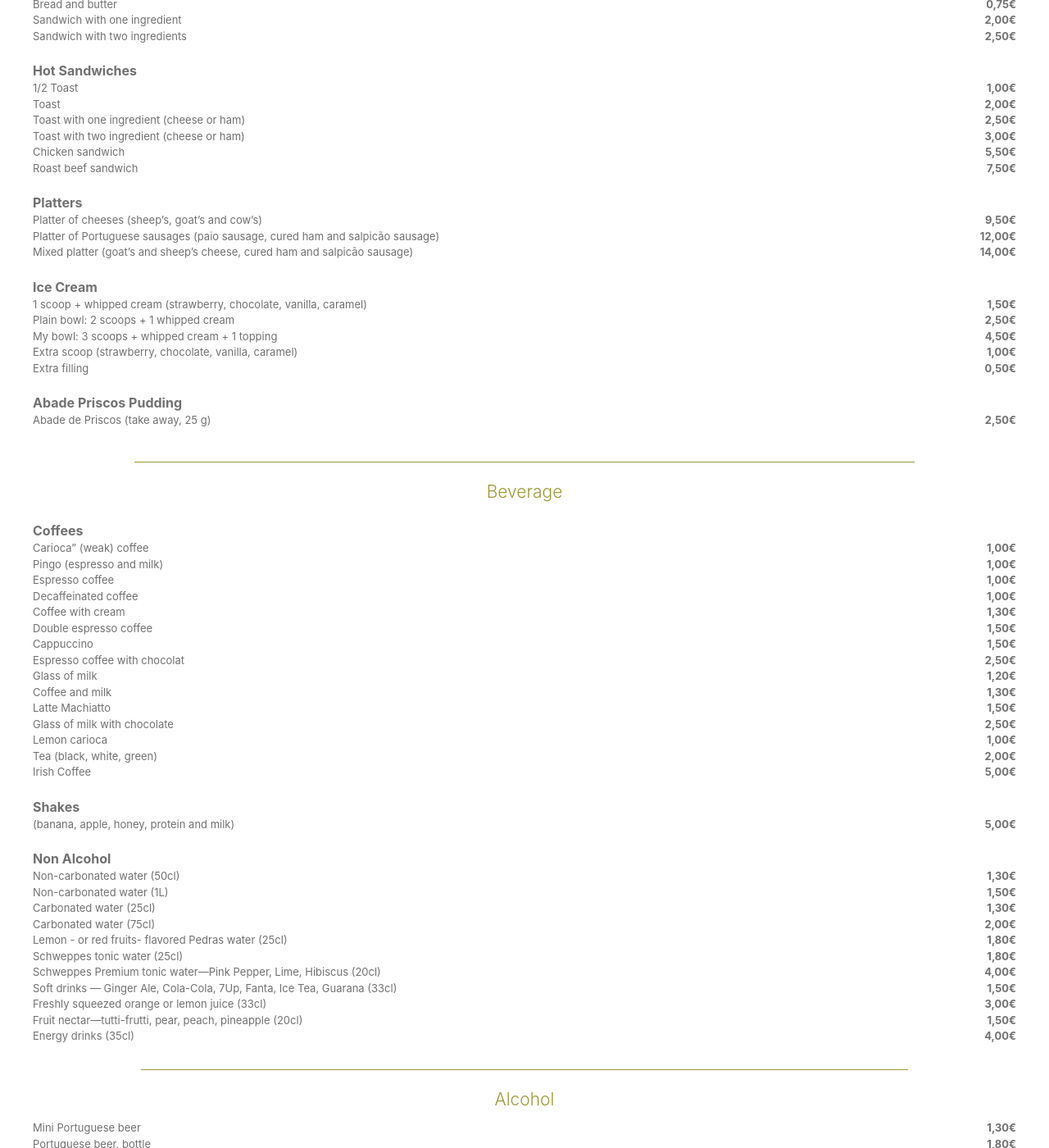
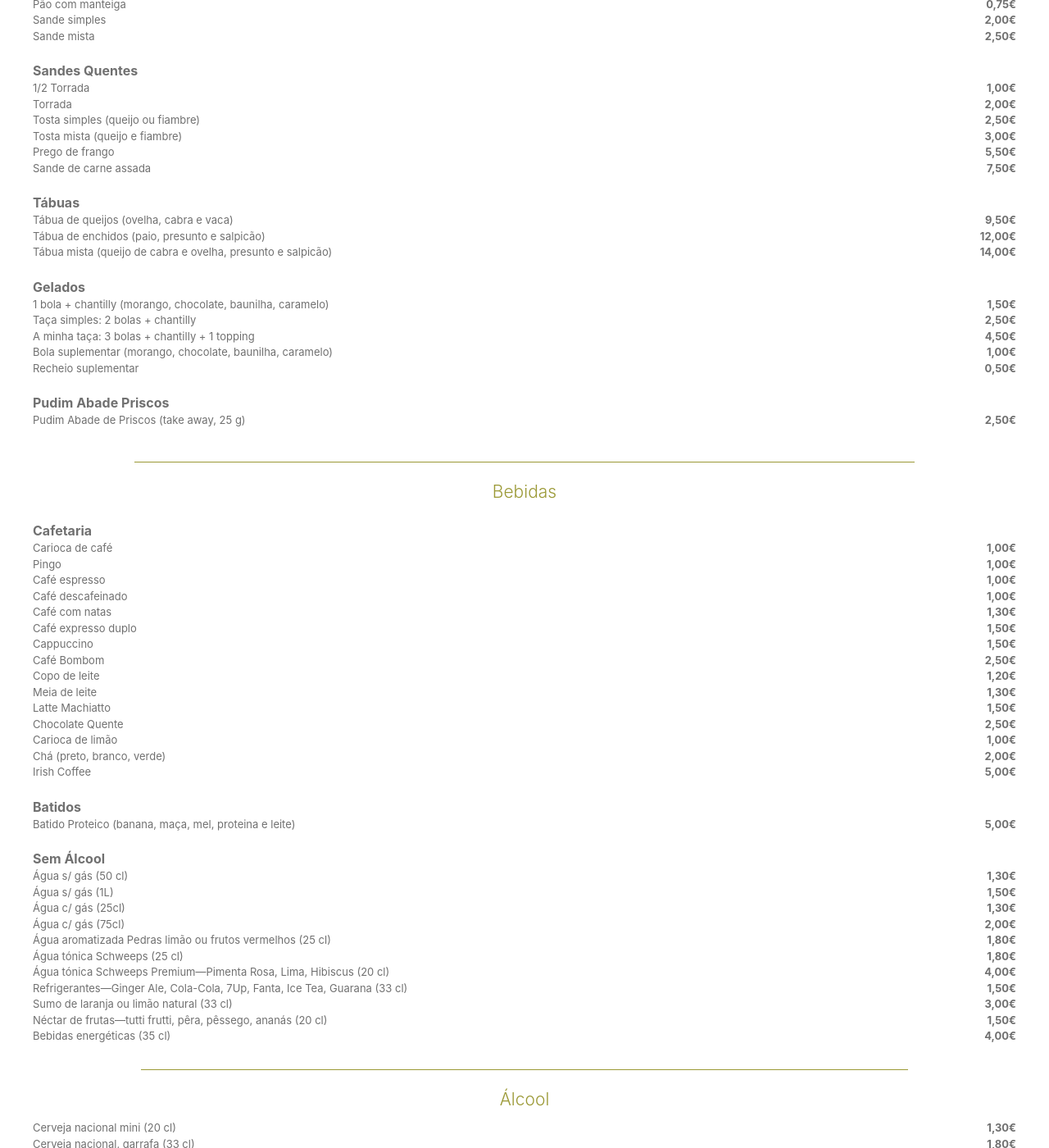
Before and after one commit to sites-yari/pnch_ementa, a Jekyll site: the page built from index_pt.markdown, in a window 1280 px wide and 1400 px high, scrolled down 1190 px. Shown: the whole window at 82% size. Built offline with Jekyll 4.4.1, drawn with Linux system fonts in a browser that asks for light colours; a script that is not in the unit is left out; some of the changed text lies outside the part shown.

Commit message:
update portuguese page

```diff
--- a/_data/ementa.yml
+++ b/_data/ementa.yml
@@ -537,89 +537,89 @@ en:
 
 pt:
   ementa_main_context:
-    title: Portuguese Traditional cuisine with a twists
-    desc: Be sure to take up the chef's delicious suggestions Monday to Friday, let yourself be carried away by our menu or savor our snacks on any day of the week...
+    title: Cozinha Tradicional Portuguesa with a twist
+    desc: Siga as deliciosas sugestões do chefe de segunda a sexta, deixe-se levar pela nossa carta ou prove os nossos petiscos em qualquer dia da semana
   menu:
     desc: ""
   la_carte:
     starter:
       title: Couvert
-      desc: Bread, butter, marinated olive and curd cheese seasoned with herbs
+      desc: Pão, manteiga, azeitona marinada e requeijão com ervas aromáticas
       price: 2,00€
     amuse_bouche:
-      title: Amuse-Bouche
-      desc1: Smoked ham with melon
-      desc2: Flying Squid with green sauce
-      desc3: Greyish bean with tuna
+      title: Degustação
+      desc1: Melão com presunto laminado
+      desc2: Pota em molho verde
+      desc3: Feijão-frade com atum
       price1: 2,00€
       price2: 2,00€
       price3: 2,00€
     appetizer:
-      title: Hors - D’oeuvres
-      desc1: Cream of vegetables
-      desc2: Salted cod brandade with peppers sauce and stewed red onions
-      desc3: Croquette of the house with mashed potatos
+      title: Entradas
+      desc1: Creme de legumes
+      desc2: Brandade de bacalhau com molho de pimentos e escabeche de cebola roxa
+      desc3: Croquete da casa com puré de batata
       price1: 3,50€
       price2: 4,50€
       price3: 6,50€
     fish:
-      title: Fish
-      desc1: Spaghetti with prawns
-      desc2: Black rice with squid and prawns
-      desc3: Salted Cod in Braga´s style
+      title: Peixe
+      desc1: Esparguete com Gambas
+      desc2: Arroz negro com lulas e gambas
+      desc3: Bacalhau à moda de Braga
       price1: 9,50€
       price2: 14,00€
       price3: 15,00€
     meat:
-      title: Meat
-      desc1: Tagliatelle with shedded short rib
-      desc2: Grilled steak with potato gratin and sautéed vegetables
-      desc3: Slow cooked veal with mushrooms sauce and crushed sweet potato
+      title: Carne
+      desc1: Tagliatele de costela mendinha
+      desc2: Tournedó de vazia, batata gratinada e legumes salteados
+      desc3: Vitela cozinhada lentamente, esmagada de batata doce e molho de cogumelos
       price1: 10,50€
       price2: 16,00€
       price3: 16,00€
     vegetarian:
-      title: Vegetrarian
-      desc1: Breaded eggplant with mashed potato and tomato sauce
-      desc2: Macaroni with chick peas and mushrooms
+      title: Vegetariano
+      desc1: Beringela panada com puré e molho de tomate
+      desc2: Macarrão com grão e cogumelos
       desc3: ""
       price1: 6,00€
       price2: 6,75€
       price3: ""
     childrens_menu:
-      title: Children’s Menu
-      desc1: Breaded chicken
-      desc2: Whiting fillets
-      desc3: Served with rice, fries, salad
+      title: Menu Infantil
+      desc1: Panadinho de frango
+      desc2: Filetinhos de pescada
+      desc3: Acompanhado com arroz, batata, salada
       price1: 5,00€
       price2: 5,00€
       price3: ""
     desert:
       title: Dessert
-      desc1: Mix sliced fruits (3 different types)
-      desc2: Cream with rosemary, almond and orange curd
-      desc3: Abade de Priscos pudding with almond crumble and lemon curd
+      desc1: Fruta laminada (3 variedades)
+      desc2: Leite-creme de alecrim com amêndoa e curd de laranja
+      desc3: Pudim Abade de Priscos com crumble de amêndoa e curd de limão
       price1: 3,00€
       price2: 3,50€
       price3: 4,00€
   snacks:
-    title: Snacks
+    title: Petiscos
     cold_sandwich:
-      title: Cold Sandwiches
-      desc1: Bread and butter
-      desc2: Sandwich with one ingredient
-      desc3: Sandwich with two ingredients
+      title: Sandes Frias
+      desc1: Pão com manteiga
+      desc2: Sande simples
+      desc3: Sande mista
       price1: 0,75€
       price2: 2,00€
       price3: 2,50€
     hot_sandwich:
-      title: Hot Sandwiches
-      desc1: 1/2 Toast
-      desc2: Toast
-      desc3: Toast with one ingredient (cheese or ham)
-      desc4: Toast with two ingredient (cheese or ham)
-      desc5: Chicken sandwich
-      desc6: Roast beef sandwich
+      title: Sandes Quentes
+      desc1: 1/2 Torrada
+      desc2: Torrada
+      desc3: Tosta simples (queijo ou fiambre)
+      desc4: Tosta mista (queijo e fiambre)
+      desc5: Prego de frango
+      desc6: Sande de carne assada
       price1: 1,00€
       price2: 2,00€
       price3: 2,50€
@@ -627,47 +627,47 @@ pt:
       price5: 5,50€
       price6: 7,50€
     platters:
-      title: Platters
-      desc1: Platter of cheeses (sheep’s, goat’s and cow’s)
-      desc2: Platter of Portuguese sausages (paio sausage, cured ham and salpicão sausage)
-      desc3: Mixed platter (goat’s and sheep’s cheese, cured ham and salpicão sausage)
+      title: Tábuas
+      desc1: Tábua de queijos (ovelha, cabra e vaca)
+      desc2: Tábua de enchidos (paio, presunto e salpicão)
+      desc3: Tábua mista (queijo de cabra e ovelha, presunto e salpicão)
       price1: 9,50€
       price2: 12,00€
       price3: 14,00€
     ice_cream:
-      title: Ice Cream
-      desc1: 1 scoop + whipped cream (strawberry, chocolate, vanilla, caramel)
-      desc2: "Plain bowl: 2 scoops + 1 whipped cream"
-      desc3: "My bowl: 3 scoops + whipped cream + 1 topping"
-      desc4: Extra scoop (strawberry, chocolate, vanilla, caramel)
-      desc5: Extra filling
+      title: Gelados
+      desc1: 1 bola + chantilly (morango, chocolate, baunilha, caramelo)
+      desc2: "Taça simples: 2 bolas + chantilly "
+      desc3: "A minha taça: 3 bolas + chantilly + 1 topping"
+      desc4: Bola suplementar (morango, chocolate, baunilha, caramelo)
+      desc5: Recheio suplementar
       price1: 1,50€
       price2: 2,50€
       price3: 4,50€
       price4: 1,00€
       price5: 0,50€
     pudding:
-      title: Abade Priscos Pudding
-      desc1: Abade de Priscos (take away, 25 g)
+      title: Pudim Abade Priscos
+      desc1: Pudim Abade de Priscos (take away, 25 g)
       price1: 2,50€
   beverage:
-    title: Beverage
+    title: Bebidas
     coffees:
-      title: Coffees
-      desc1: Carioca” (weak) coffee
-      desc2: Pingo (espresso and milk)
-      desc3: Espresso coffee
-      desc4: Decaffeinated coffee
-      desc5: Coffee with cream
-      desc6: Double espresso coffee
+      title: Cafetaria
+      desc1: Carioca de café
+      desc2: Pingo
+      desc3: Café espresso
+      desc4: Café descafeinado
+      desc5: Café com natas
+      desc6: Café expresso duplo
       desc7: Cappuccino
-      desc8: Espresso coffee with chocolat
-      desc9: Glass of milk
-      desc10: Coffee and milk
+      desc8: Café Bombom
+      desc9: Copo de leite
+      desc10: Meia de leite
       desc11: Latte Machiatto
-      desc12: Glass of milk with chocolate
-      desc13: Lemon carioca
-      desc14: Tea (black, white, green)
+      desc12: Chocolate Quente
+      desc13: Carioca de limão
+      desc14: Chá (preto, branco, verde)
       desc15: Irish Coffee
       price1: 1,00€
       price2: 1,00€
@@ -685,22 +685,22 @@ pt:
       price14: 2,00€
       price15: 5,00€
     shakes:
-      title: Shakes
-      desc1: (banana, apple, honey, protein and milk)
+      title: Batidos
+      desc1: Batido Proteico (banana, maça, mel, proteina e leite)
       price: 5,00€
     non_alcohol:
-      title: Non Alcohol
-      desc1: Non-carbonated water (50cl)
-      desc2: Non-carbonated water (1L)
-      desc3: Carbonated water (25cl)
-      desc4: Carbonated water (75cl)
-      desc5: Lemon - or red fruits- flavored Pedras water (25cl)
-      desc6: Schweppes tonic water (25cl)
-      desc7: Schweppes Premium tonic water—Pink Pepper, Lime, Hibiscus (20cl)
-      desc8: Soft drinks — Ginger Ale, Cola-Cola, 7Up, Fanta, Ice Tea, Guarana (33cl)
-      desc9: Freshly squeezed orange or lemon juice (33cl)
-      desc10: Fruit nectar—tutti-frutti, pear, peach, pineapple (20cl)
-      desc11: Energy drinks (35cl)
+      title: Sem Álcool
+      desc1: Água s/ gás (50 cl)
+      desc2: Água s/ gás (1L)
+      desc3: Água c/ gás  (25cl)
+      desc4: Água c/ gás  (75cl)
+      desc5: Água aromatizada Pedras limão ou frutos vermelhos (25 cl)
+      desc6: Água tónica Schweeps (25 cl)
+      desc7: Água tónica Schweeps Premium—Pimenta Rosa, Lima, Hibiscus (20 cl)
+      desc8: Refrigerantes—Ginger Ale, Cola-Cola, 7Up, Fanta, Ice Tea, Guarana (33 cl)
+      desc9: Sumo de laranja ou limão natural (33 cl)
+      desc10: Néctar de frutas—tutti frutti, pêra, pêssego, ananás (20 cl)
+      desc11: Bebidas energéticas (35 cl)
       price1: 1,30€
       price2: 1,50€
       price3: 1,30€
@@ -713,17 +713,17 @@ pt:
       price10: 1,50€
       price11: 4,00€
     alcohol:
-      title: Alcohol
+      title: Álcool
       beers:
-        title: Beers
-        desc1: Mini Portuguese beer
-        desc2: Portuguese beer, bottle
-        desc3: Portuguese stout beer, bottle
-        desc4: Non-alcohol Portuguese beer, bottle
-        desc5: Mixed beer—Panaché, Tango, Diesel
-        desc6: Mixed beer—Martini, Favaios
-        desc7: Imported beer—Carlsberg
-        desc8: Apple cider—Somersby
+        title: Cervejas
+        desc1: Cerveja nacional mini (20 cl)
+        desc2: Cerveja nacional, garrafa (33 cl)
+        desc3: Cerveja preta nacional, garrafa (33 cl)
+        desc4: Cerveja nacional sem álcool, garrafa (33 cl)
+        desc5: Cerveja misturada—Panaché, Tango, Diesel (33 cl)
+        desc6: Cerveja misturada—Martini, Favaios (33 cl)
+        desc7: Cerveja estrangeira—Carlsberg (20 cl)
+        desc8: Sidra de maçã—Somersby (33 cl)
         price1: 1,30€
         price2: 1,80€
         price3: 1,80€
@@ -734,16 +734,16 @@ pt:
         price8: 3,50€
       sangria:
         title: Sangria
-        desc1: Sangria with white/red wine
-        desc2: Sangria with rosé wine and red fruits
-        desc3: Sangria with sparkling wine and liqueur
+        desc1: Sangria com vinho branco/ tinto (1 L)
+        desc2: Sangria com vinho rosé e frutos vermelhos (1 L)
+        desc3: Sangria com vinho espumante e licor (1 L)
         price1: 15,00€
         price2: 20,00€
         price3: 25,00€
       aperitifs:
-        title: Aperitifs
-        desc1: Vermouths—Martini Rosso, Bianco, Dry
-        desc2: Porto tawny tonic
+        title: Aperitivos
+        desc1: Vermutes—Martini Rosso, Bianco, Dry (6 cl)
+        desc2: Porto tawny tónico (6 cl)
         desc3: Ricard (6cl)
         desc4: Campari (6cl)
         desc5: Asperol (6cl)
@@ -753,18 +753,18 @@ pt:
         price4: 5,00€
         price5: 5,00€
       wines:
-        title: Fortified Wines
+        title: Vinhos Generosos
         desc1: Moscatel Setúbal (6cl)
         desc2: Madeira (6cl)
-        desc3: Dry white (6cl)
-        desc4: Extra Dry white (6cl)
+        desc3: Porto Branco (6cl)
+        desc4: Porto Branco (6cl)
         desc5: Porto Tawny (6cl)
         desc6: Porto Ruby (6cl)
         desc7: Porto Tawny Reverva (6cl)
         desc8: LBV (6cl)
         desc9: Vintage (6cl)
-        desc10: 10-year Port (6cl)
-        desc11: 20-year Port (6cl)
+        desc10: Porto 10 anos (6cl)
+        desc11: Porto 20 anos (6cl)
         price1: 4,50€
         price2: 4,50€
         price3: 4,50€
@@ -777,7 +777,7 @@ pt:
         price10: 8,00€
         price11: 12,00€
       liqueurs:
-        title: Liqueurs
+        title: Licores
         desc1: Licor Beirão (6cl)
         desc2: Licor de Ginja (6cl)
         desc3: Amêndoa Amarga (6cl)
@@ -809,7 +809,7 @@ pt:
         desc9: G´Vine Floraison (6cl)
         desc10: G´Vine Nouaison (6cl)
         desc11: Monkey 47 (6cl)
-        desc12: "Inclui água tónica e arómaticos (Includes tonic water and aromatic ingredients)"
+        desc12: "(Inclui água tónica e arómaticos)"
         price1: 5,50€
         price2: 5,50€
         price3: 6,50€
@@ -841,7 +841,7 @@ pt:
         price7: 8,00€
         price8: 5,00€
       whisky_new:
-        title: Young Whisky
+        title: Whisky Novo
         desc1: Cutty Sark (6cl)
         desc2: J&B (6cl)
         desc3: William Lawson´s (6cl)
@@ -849,7 +849,7 @@ pt:
         price2: 4,50€
         price3: 4,50€
       whisky_old:
-        title: Aged Whisky
+        title: Whisky Velho
         desc1: Logan 12 anos (6cl)
         desc2: Ballantine´s 12 anos (6cl)
         desc3: J&B 15 anos (6cl)
@@ -861,7 +861,7 @@ pt:
         price4: 15,00€
         price5: 22,00€
       malt:
-        title: Malt
+        title: Malte
         desc1: Cardhu 12 anos (6 cl)
         price1: 10,00€
       irish:
@@ -871,7 +871,7 @@ pt:
         price1: 5,00€
         price2: 6,50€
       american:
-        title: American
+        title: Americano
         desc1: Jim Bean (6 cl)
         desc2: Jack Daniel´s (6 cl)
         price1: 5,00€
@@ -881,7 +881,7 @@ pt:
         desc1: Aguardente Bagaceira Aldeia Velha (6 cl)
         desc2: Aguardente Velha Aliança Velha (6 cl)
         desc3: Aguardente Velha Reserva CRF (6 cl)
-        desc4: Cane Sugar Spirits Velho Barreiro (6 cl)
+        desc4: Aguardente de Cana Velho Barreiro (6 cl)
         desc5: Brandy Croft (6 cl)
         desc6: Brandy Macieira (6 cl)
         desc7: Cognac Martel V.S. (6 cl)
@@ -895,7 +895,7 @@ pt:
         price7: 8,00€
         price8: 10,00€
       cocktails_alcohol:
-        title: Alcohol Cocktails
+        title: Cocktails com Álcool
         desc1: Khir Royal (6 cl)
         desc2: Caipirinha, Caipirosca, Caipirão, Caipiríssima (6 cl)
         desc3: Black Russian (6 cl)
@@ -915,7 +915,7 @@ pt:
         price8: 6,50€
         price9: 7,00€
       cocktails_non_alcohol:
-        title: Non Alcohol Cocktails
+        title: Cocktails sem Álcool
         desc1: Bela Pêra (6 cl)
         desc2: Cinderela (6 cl)
         price1: 5,00€
@@ -925,7 +925,7 @@ pt:
     vinhos_verde:
       title: Vinho verde
       white_wine:
-        title: White Table Wine
+        title: Branco
         desc1: Vinha dos 9 (75 cl)
         desc2: Vinha dos 9 (glass 20 cl)
         desc3: Anselmo Mendes 3 Rios Escolha (75 cl)
@@ -939,17 +939,17 @@ pt:
         price5: 4,00€
         price6: 29,00€
       tinto:
-        title: Red Table Wine
+        title: Tinto
         desc1: Ponte da Barca (75 cl)
         price1: 10,00€
     dao:
       title: Dao
       white_wine:
-        title: White Table Wine
+        title: Branco
         desc1: Vinha Paz (75 cl)
         price1: 14,00€
       tinto:
-        title: Red Table Wine
+        title: Tinto
         desc1: Porta dos Cavaleiros Reserva (75 cl)
         desc2: Vinha Paz (75 cl)
         price1: 18,00€
@@ -957,7 +957,7 @@ pt:
     douro:
       title: Douro
       white_wine:
-        title: White Table Wine
+        title: Branco
         desc1: Piorro Colheita (75 cl)
         desc2: Piorro Colheita (glass 20 cl)
         desc3: Castello D´Alba Vinhas Velhas (75 cl)
@@ -969,7 +969,7 @@ pt:
         price4: 28,00€
         price5: 31,00€
       tinto:
-        title: Red Table Wine
+        title: Tinto
         desc1: Piorro Colheita (75 cl)
         desc2: Piorro Colheita (glass 20 cl)
         desc3: Bajancas Reserva (75 cl)
@@ -983,13 +983,13 @@ pt:
     bairrada:
       title: Bairrada
       white_wine:
-        title: White Table Wine
+        title: Branco
         desc1: Quinta das Bágeiras (75 cl)
         desc2: Giz Vinhas Velhas (75 cl)
         price1: 13,00€
         price2: 30,00€
       tinto:
-        title: Red Table Wine
+        title: Tinto
         desc1: Giz Vinhas Velhas (75 cl)
         desc2: Giz Vinha das Cavaleiras (75 cl)
         price1: 30,00€
@@ -997,13 +997,13 @@ pt:
     beiras:
       title: beiras
       white_wine:
-        title: White Table Wine
+        title: Branco
         desc1: Casa Santos Lima Arinto/Chardonnay (75 cl)
         desc2: Beyra Reserva (75 cl)
         price1: 11,00€
         price2: 13,00€
       tinto:
-        title: Red Table Wine
+        title: Tinto
         desc1: Beyra Reserva (75 cl)
         desc2: Periquita Reserva (75 cl)
         price1: 13,00€
@@ -1011,7 +1011,7 @@ pt:
     alentejo:
       title: Alentejo
       white_wine:
-        title: White Table Wine
+        title: Branco
         desc1: Vale de Calada (75 cl)
         desc2: Monte da Peceguinha (75 cl)
         desc3: Pêra Grave (75 cl)
@@ -1023,7 +1023,7 @@ pt:
         price4: 4,00€
         price5: 20,00€
       tinto:
-        title: Red Table Wine
+        title: Tinto
         desc1: Monte da Peceguinha (75 cl)
         desc2: Pêra Grave (75 cl)
         desc3: Pêra Grave (copo/glass 20 cl)
@@ -1045,17 +1045,17 @@ pt:
       price3: 13,00€
       price4: 14,00€
     sparkling_wines:
-      title: Sparkling Wines
-      desc1: Vinha dos 9 White Brut, Rosé Brut and Half-dry (75 cl)
-      desc2: Vinha dos 9 White Brut, Rosé Brut and Half-dry (glass, 20 cl)
-      desc3: Quinta das Bageiras Red (75 cl)
-      desc4: Soalheiro Alvarinho Bruto White
+      title: Espumantes
+      desc1: Vinha dos 9 Branco Bruto, Rosé Meio Seco e Bruto (75 cl)
+      desc2: Vinha dos 9 Branco Bruto, Rosé Meio Seco e Bruto (copo, 20 cl)
+      desc3: Quinta das Bageiras Tinto (75 cl)
+      desc4: Soalheiro Alvarinho Bruto Branco
       price1: 16,00€
       price2: 5,00€
       price3: 18,00€
       price4: 28,00€
     champagne:
-      title: Champagne
+      title: Champanhe
       desc1: Collet Brut (75 cl)
       desc2: Collet Brut (copo/glass, 20 cl)
       desc3: Collet Privee Rosé (75 cl)
--- a/_includes/en_wines.html
+++ b/_includes/en_wines.html
@@ -372,8 +372,6 @@
     <!-- OPT 7 - rose -->
     <div class="pd-20-bottom">
       <p class="ementa_desc_important mrg-0">{{site.data.ementa.en.vinhos.rose.title}}</p>
-      <!-- verde -->
-      <p class="ementa_desc_green mrg-0">{{site.data.ementa.en.vinhos.rose.title}}</p>
       <div class="row">
         <div class="col-10">
           <p class="ementa_desc">{{site.data.ementa.en.vinhos.rose.desc1}}</p>
@@ -411,8 +409,6 @@
     <!-- OPT 8 - sparkling_wines -->
     <div class="pd-20-bottom">
       <p class="ementa_desc_important mrg-0">{{site.data.ementa.en.vinhos.sparkling_wines.title}}</p>
-      <!-- verde -->
-      <p class="ementa_desc_green mrg-0">{{site.data.ementa.en.vinhos.sparkling_wines.title}}</p>
       <div class="row">
         <div class="col-10">
           <p class="ementa_desc">{{site.data.ementa.en.vinhos.sparkling_wines.desc1}}</p>
@@ -450,8 +446,6 @@
     <!-- OPT 9 - champagne -->
     <div class="pd-20-bottom">
       <p class="ementa_desc_important mrg-0">{{site.data.ementa.en.vinhos.champagne.title}}</p>
-      <!-- verde -->
-      <p class="ementa_desc_green mrg-0">{{site.data.ementa.en.vinhos.champagne.title}}</p>
       <div class="row">
         <div class="col-10">
           <p class="ementa_desc">{{site.data.ementa.en.vinhos.champagne.desc1}}</p>
--- a/_includes/pt_wines.html
+++ b/_includes/pt_wines.html
@@ -373,8 +373,6 @@
     <!-- OPT 7 - rose -->
     <div class="pd-20-bottom">
       <p class="ementa_desc_important mrg-0">{{site.data.ementa.pt.vinhos.rose.title}}</p>
-      <!-- verde -->
-      <p class="ementa_desc_green mrg-0">{{site.data.ementa.pt.vinhos.rose.title}}</p>
       <div class="row">
         <div class="col-10">
           <p class="ementa_desc">{{site.data.ementa.pt.vinhos.rose.desc1}}</p>
@@ -412,8 +410,6 @@
     <!-- OPT 8 - sparkling_wines -->
     <div class="pd-20-bottom">
       <p class="ementa_desc_important mrg-0">{{site.data.ementa.pt.vinhos.sparkling_wines.title}}</p>
-      <!-- verde -->
-      <p class="ementa_desc_green mrg-0">{{site.data.ementa.pt.vinhos.sparkling_wines.title}}</p>
       <div class="row">
         <div class="col-10">
           <p class="ementa_desc">{{site.data.ementa.pt.vinhos.sparkling_wines.desc1}}</p>
@@ -451,8 +447,6 @@
     <!-- OPT 9 - champagne -->
     <div class="pd-20-bottom">
       <p class="ementa_desc_important mrg-0">{{site.data.ementa.pt.vinhos.champagne.title}}</p>
-      <!-- verde -->
-      <p class="ementa_desc_green mrg-0">{{site.data.ementa.pt.vinhos.champagne.title}}</p>
       <div class="row">
         <div class="col-10">
           <p class="ementa_desc">{{site.data.ementa.pt.vinhos.champagne.desc1}}</p>
```
